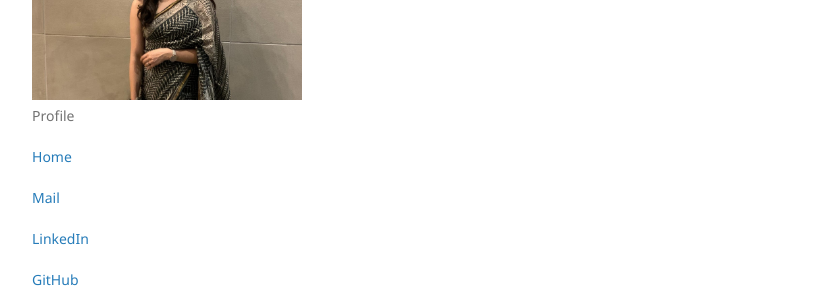
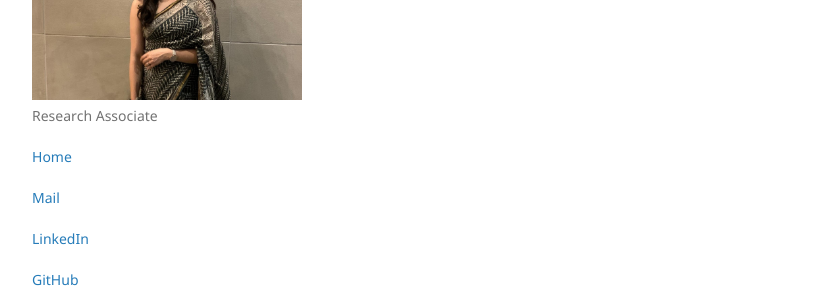
Before and after one commit to chaturvedi-shivangi/chaturvedi-shivangi.github.io, a Jekyll site: the page built from index.md, in a window 1280 px wide. Shown: the part 266-566 px from the top of the page, without its empty margins (178-1014 px from the left). Built offline with Jekyll 4.4.1, drawn with Linux system fonts in a browser that asks for light colours; our own code applies the rules of GitHub Pages for plain Markdown files.

Commit message:
Update _config.yml

```diff
--- a/_config.yml
+++ b/_config.yml
@@ -3,5 +3,5 @@ remote_theme: pages-themes/minimal@v0.2.0
 plugins:
 - jekyll-remote-theme
 title: Shivangi Chaturvedi
-description: Profile
+description: Research Associate
 logo: assets/img/logo.png
```
